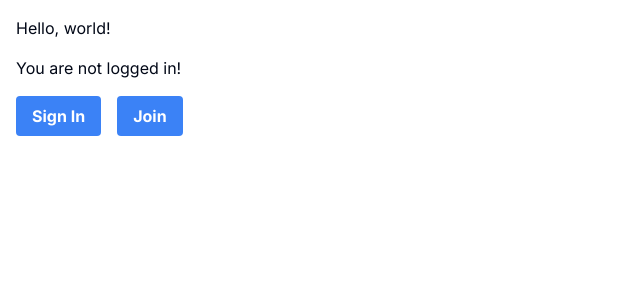
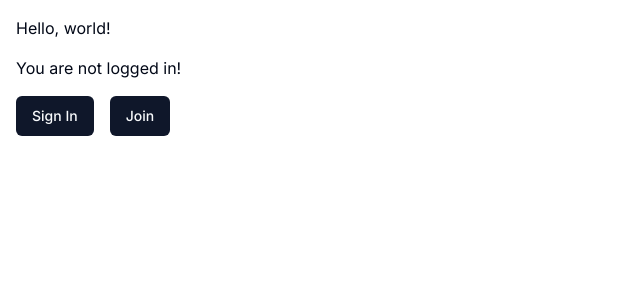
Before and after one commit to wingleeio/e2n, a Next.js app: page / in a window 1280 px wide. Shown: the top 300 px of the page, without its empty margins (0-640 px from the left). Built offline with nearby package versions, Linux system fonts and the light colour scheme; what @elysiajs/eden would draw is missing.

Commit message:
Update TestComponent.tsx

```diff
--- a/src/app/TestComponent.tsx
+++ b/src/app/TestComponent.tsx
@@ -2,7 +2,9 @@
 
 import { ClientSignedIn } from "@/components/client-signed-in";
 import { ClientSignedOut } from "@/components/client-signed-out";
+import { Button } from "@/components/ui/button";
 import { api } from "@/lib/api";
+import Link from "next/link";
 import { useRouter } from "next/navigation";
 
 export const TestComponent = () => {
@@ -12,47 +14,42 @@ export const TestComponent = () => {
             <h1>Hello, world!</h1>
             <p>
                 <ClientSignedIn>
-                    {(user) => <>Welcome, {user.id}!</>}
+                    {(user) => (
+                        <>
+                            Welcome, {user.id}!
+                            {!user.email_verified && (
+                                <>
+                                    <br />
+                                    Your email is not verified.{" "}
+                                    <Link href="/verify">
+                                        Click here to enter your verification
+                                        code.
+                                    </Link>
+                                </>
+                            )}
+                        </>
+                    )}
                 </ClientSignedIn>
                 <ClientSignedOut>You are not logged in!</ClientSignedOut>
             </p>
             <div className="flex gap-4">
                 <ClientSignedIn>
-                    <button
-                        className="bg-blue-500 hover:bg-blue-700 text-white font-bold py-2 px-4 rounded"
+                    <Button
                         onClick={async () => {
                             await api.auth.logout.post();
                             router.refresh();
                         }}
                     >
                         Logout
-                    </button>
+                    </Button>
                 </ClientSignedIn>
                 <ClientSignedOut>
-                    <button
-                        className="bg-blue-500 hover:bg-blue-700 text-white font-bold py-2 px-4 rounded"
-                        onClick={async () => {
-                            await api.auth.signin.post({
-                                email: "test@test.com",
-                                password: "@Testing1",
-                            });
-                            router.refresh();
-                        }}
-                    >
-                        Sign In
-                    </button>
-                    <button
-                        className="bg-blue-500 hover:bg-blue-700 text-white font-bold py-2 px-4 rounded"
-                        onClick={async () => {
-                            await api.auth.join.post({
-                                email: "test@test.com",
-                                password: "@Testing1",
-                            });
-                            router.refresh();
-                        }}
-                    >
-                        Join
-                    </button>
+                    <Link href="/login">
+                        <Button>Sign In</Button>
+                    </Link>
+                    <Link href="/join">
+                        <Button>Join</Button>
+                    </Link>
                 </ClientSignedOut>
             </div>
         </div>
```
